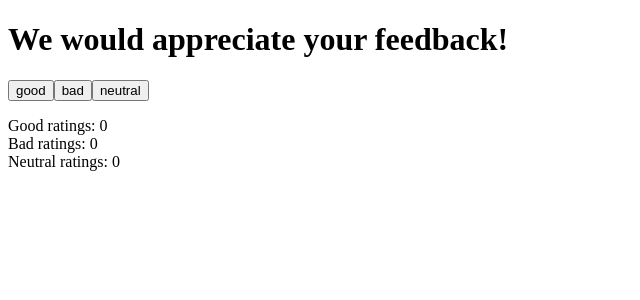
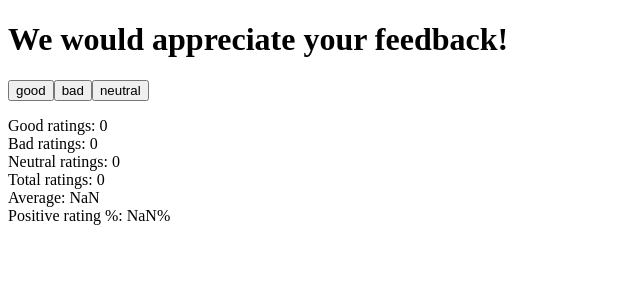
Before and after one commit to mateomcalli/FSO, a React (Vite) app in the folder part1/firstapp/: page / in a window 1280 px wide. Shown: the top 300 px of the page, without its empty margins (0-640 px from the left). Built offline with nearby package versions, Linux system fonts and the light colour scheme.

Commit message:
Exercise 1.7

```diff
--- a/part1/firstapp/src/App.jsx
+++ b/part1/firstapp/src/App.jsx
@@ -14,6 +14,9 @@ const App = () => {
   const [good, setGood] = useState(0)
   const [bad, setBad] = useState(0)
   const [neutral, setNeutral] = useState(0)
+  let total = good+bad+neutral
+  let average = (good + (-1*bad)) / total
+  let positive = (good/total)*100
 
   return (
     <div>
@@ -24,7 +27,10 @@ const App = () => {
       <p>
         Good ratings: {good}<br/>
         Bad ratings: {bad}<br/>
-        Neutral ratings: {neutral}
+        Neutral ratings: {neutral}<br/>
+        Total ratings: {total}<br/>
+        Average: {average}<br/>
+        Positive rating %: {positive}%
       </p>
     </div>
   )
```
